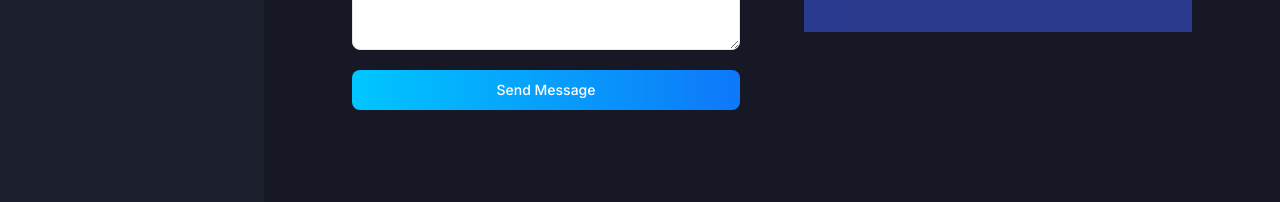
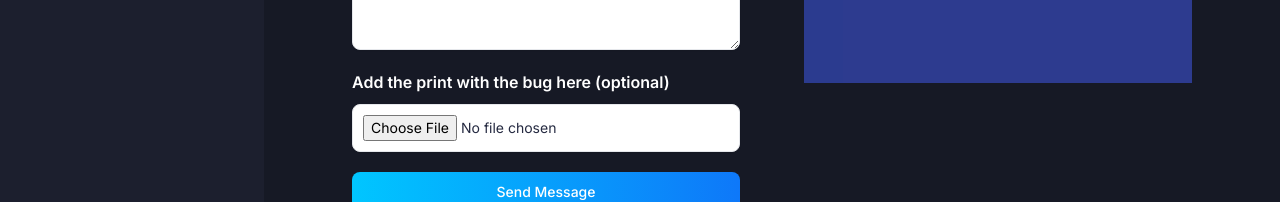
Before and after one commit to joao-victor-fonseca/economic-radar, a Next.js app: page /support in a window 1280 px wide. Shown: the part 578-780 px from the top of the page. Built offline with nearby package versions, Linux system fonts and the light colour scheme; no server answers.

Commit message:
upload support

```diff
--- a/app/(root)/(home)/support/page.tsx
+++ b/app/(root)/(home)/support/page.tsx
@@ -8,7 +8,12 @@ import Image from "next/image";
 
 const Support = () => {
   const formRef = useRef<HTMLFormElement>(null);
-  const [form, setForm] = useState({ name: "", email: "", message: "" });
+  const [form, setForm] = useState({
+    name: "",
+    email: "",
+    message: "",
+  });
+  const [file, setFile] = useState<File | null>(null);
   const [loading, setLoading] = useState(false);
   const { alert, showAlert, hideAlert } = useAlert();
 
@@ -16,6 +21,12 @@ const Support = () => {
     e: ChangeEvent<HTMLInputElement | HTMLTextAreaElement>
   ) => {
     setForm({ ...form, [e.target.name]: e.target.value });
+  };
+
+  const handleFileChange = (e: ChangeEvent<HTMLInputElement>) => {
+    if (e.target.files) {
+      setFile(e.target.files[0]);
+    }
   };
 
   const handleSubmit = (e: FormEvent<HTMLFormElement>) => {
@@ -33,6 +44,14 @@ const Support = () => {
       return;
     }
 
+    const formData = new FormData();
+    formData.append("from_name", form.name);
+    formData.append("from_email", form.email);
+    formData.append("message", form.message);
+    if (file) {
+      formData.append("file", file);
+    }
+
     emailjs
       .send(
         serviceId,
@@ -43,6 +62,7 @@ const Support = () => {
           from_email: form.email,
           to_email: "radareconomicoinovalab@gmail.com",
           message: form.message,
+          file: file ? file.name : "",
         },
         publicKey
       )
@@ -58,6 +78,7 @@ const Support = () => {
               email: "",
               message: "",
             });
+            setFile(null);
           }, 3000);
         },
         (error) => {
@@ -124,6 +145,18 @@ const Support = () => {
               onChange={handleChange}
             />
           </label>
+
+          <label className="text-white font-semibold">
+            Add the print with the bug here (optional)
+            <input
+              type="file"
+              name="file"
+              className="input"
+              accept=".pdf, .png, .jpg"
+              onChange={handleFileChange}
+            />
+          </label>
+
           <button type="submit" disabled={loading} className="btn">
             {loading ? "Sending..." : "Send Message"}
           </button>
```
